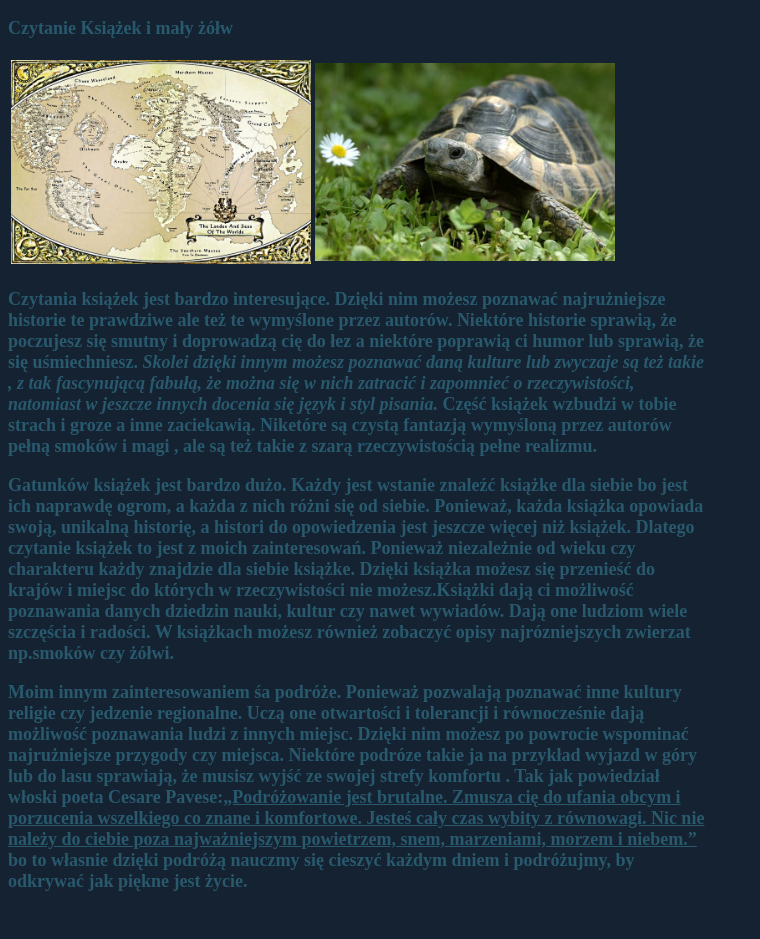
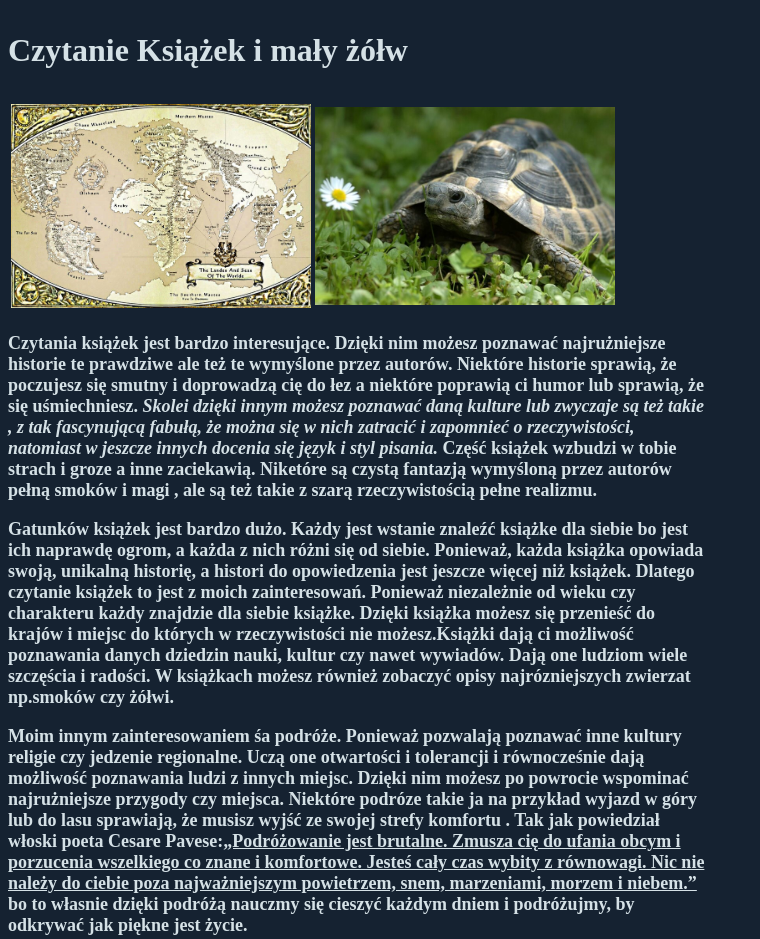
Before and after one commit to zuz22/zuz22.github.io, a plain HTML site: page index.html in a window 1280 px wide. Shown: the whole page, without its empty margins (0-760 px from the left). Before the commit the page ends 910 px from the top, so only its background shows below. Drawn offline with Linux system fonts and the light colour scheme.

Commit message:
Add files via upload

```diff
--- a/style.css
+++ b/style.css
@@ -1,7 +1,7 @@
 P
 
 {
-    color:rgb(40, 89, 109);
+    color:rgb(213, 225, 230);
     font-size:large;
     font-weight:bold;
 }
@@ -15,3 +15,9 @@ div
 {
     max-width: 700px;
 }
+
+#tytul
+{
+font-size: xx-large;
+
+}
```
